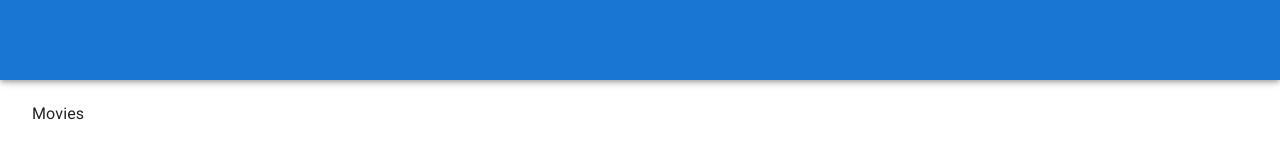
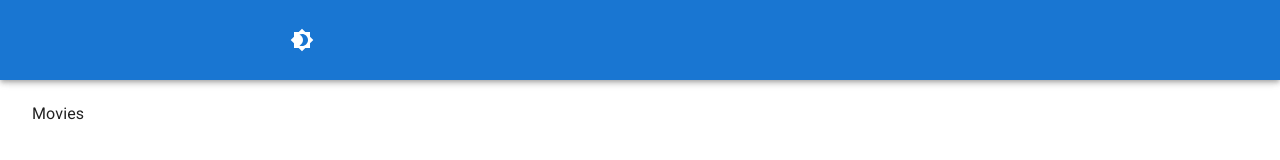
Before and after one commit to niclastanskanen/react-film-app, a React (Create React App) app: page / in a window 1280 px wide. Shown: the top 160 px of the page. Built offline with nearby package versions, Linux system fonts and the light colour scheme.

Commit message:
add dark mode icons to NavBar

```diff
--- a/src/components/NavBar/NavBar.jsx
+++ b/src/components/NavBar/NavBar.jsx
@@ -2,12 +2,14 @@
 import { AppBar, IconButton, Toolbar, Drawer, Button, Avatar, useMediaQuery } from '@mui/material';
 import { Menu, AccountCircle, Brightness4, Brightness7 } from '@mui/icons-material';
 import { Link } from 'react-router-dom';
+import { useTheme } from '@mui/material/styles';
 
 import useStyles from './styles';
 
 const NavBar = () => {
   const classes = useStyles();
   const isMobile = useMediaQuery('(max-width:600px)');
+  const theme = useTheme();
 
   return (
     <AppBar position="fixed">
@@ -23,6 +25,13 @@
             <Menu />
           </IconButton>
         )}
+        <IconButton
+          color="inherit"
+          sx={{ ml: 1 }}
+          onClick={() => {}}
+        >
+          {theme.palette.mode === 'dark' ? <Brightness7 /> : <Brightness4 />}
+        </IconButton>
       </Toolbar>
     </AppBar>
   );
```
